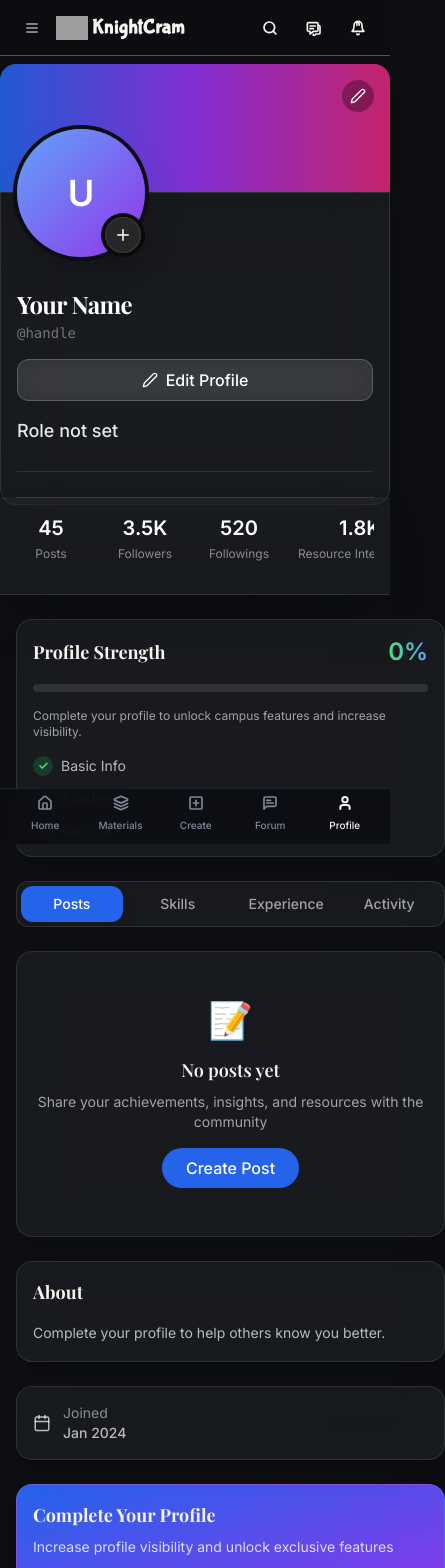
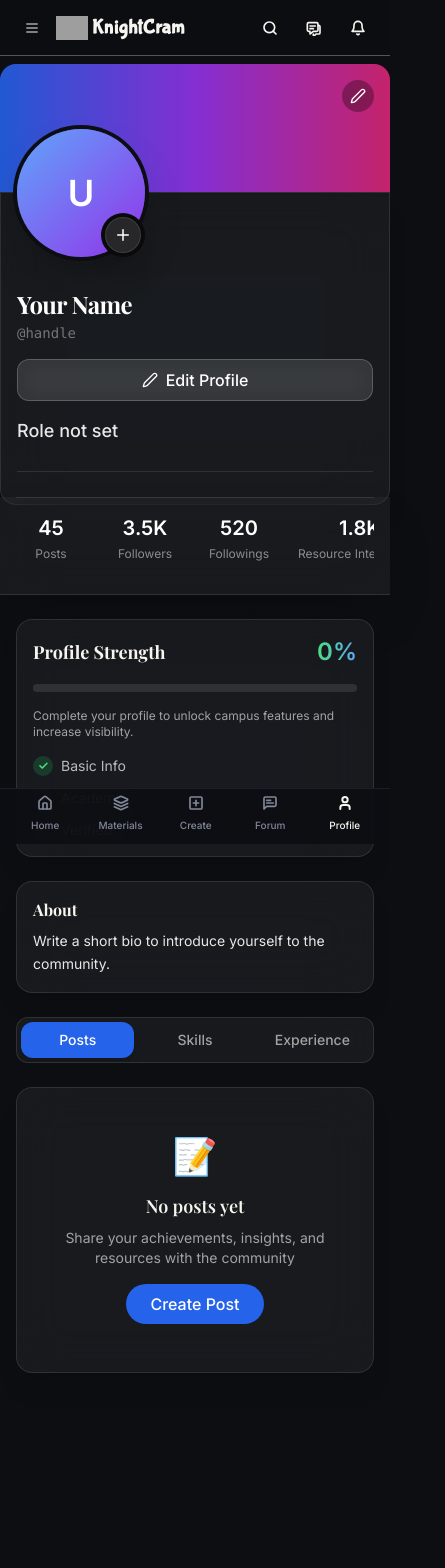
Before and after one commit to yuvraj-hash/KnightCram, a React (Vite) app: page /profile/view in a window 390 px wide. Shown: the top 1568 px of the page, 445 px wide, since content can reach past the window. After the commit the page ends 1533 px from the top, so only its background shows below. Built offline with nearby package versions, Linux system fonts and the light colour scheme; grey boxes are pictures that could not be loaded; the HTML template or start-up script is replaced by a standard one.

Commit message:
Update Profile View: Improve mobile layout, refine tabs, update icons, and polish About section placement

```diff
--- a/src/components/navigation/TopNav.tsx
+++ b/src/components/navigation/TopNav.tsx
@@ -1,5 +1,5 @@
 import { useState } from "react";
-import { Search, Briefcase, PlusSquare, Menu, X } from "lucide-react";
+import { Search, Briefcase, PlusSquare, Menu, X, Bell } from "lucide-react";
 import { Button } from "@/components/ui/button";
 import { Input } from "@/components/ui/input";
 
@@ -134,25 +134,7 @@ const TopNav = ({ isMenuOpen, onMenuOpenChange }: TopNavProps) => {
                     className="hover:bg-primary/10 rounded-full transition-all duration-200 focus:outline-none focus:ring-2 focus:ring-primary focus:ring-offset-2 focus:ring-offset-background"
                     aria-label="Notifications"
                 >
-                    <svg
-                        xmlns="http://www.w3.org/2000/svg"
-                        width="32"
-                        height="32"
-                        viewBox="0 0 24 24"
-                        fill="none"
-                        stroke="currentColor"
-                        strokeWidth="2.5"
-                        strokeLinecap="round"
-                        strokeLinejoin="round"
-                        className="w-8 h-8 text-foreground"
-                    >
-                        {/* Bell Body */}
-                        <path d="M6 8a6 6 0 0 1 12 0c0 7 3 9 3 9H3s3-2 3-9" />
-                        {/* Clapper */}
-                        <path d="M10.3 21a1.94 1.94 0 0 0 3.4 0" />
-                        {/* Top Handle */}
-                        <path d="M10.3 8V5a1.7 1.7 0 0 1 3.4 0v3" />
-                    </svg>
+                    <Bell className="w-8 h-8 text-foreground" strokeWidth={2.5} />
                 </Button>
             </div>
         </nav>
--- a/src/pages/ProfileView.tsx
+++ b/src/pages/ProfileView.tsx
@@ -1,11 +1,11 @@
 import { useEffect, useState } from "react";
 import { getProfile, saveProfile } from "@/lib/profileService";
-import { MessageCircle, UserPlus, Share2, MoreHorizontal, MapPin, Link as LinkIcon, Calendar } from "lucide-react";
+import { MessageCircle, UserPlus, Share2, MoreHorizontal, MapPin, Link as LinkIcon, Calendar, Building2, Plus, Edit2, ArrowRight } from "lucide-react";
 import ProfileHeader from "@/components/profile/ProfileHeader";
 
 const ProfileView = () => {
   const [profile, setProfile] = useState<any>(null);
-  const [activeTab, setActiveTab] = useState<"posts" | "skills" | "experience" | "activity">("posts");
+  const [activeTab, setActiveTab] = useState<"posts" | "skills" | "experience">("posts");
 
   useEffect(() => {
     (async () => {
@@ -110,9 +110,23 @@ const ProfileView = () => {
               </div>
             </div>
 
+            {/* About Section - Moved to Main Column */}
+            <div className="bg-white/5 backdrop-blur-xl rounded-2xl border border-white/10 p-4 md:p-6 shadow-xl">
+              <div className="flex items-center justify-between mb-2">
+                <h3 className="font-bold text-base md:text-lg">About</h3>
+                {/* Placeholder Edit Icon for future use */}
+                {/* <button className="p-1 hover:bg-white/10 rounded-full text-white/50 hover:text-white transition"><Edit2 size={16} /></button> */}
+              </div>
+              <p className="text-sm text-white/90 leading-relaxed whitespace-pre-wrap">
+                {profile.bio || (profile.college
+                  ? `${profile.college} student passionate about learning and growth.`
+                  : "Write a short bio to introduce yourself to the community.")}
+              </p>
+            </div>
+
             {/* Tabs Navigation */}
-            <div className="flex gap-1 bg-white/5 backdrop-blur-xl rounded-xl border border-white/10 p-1 overflow-x-auto md:overflow-visible scrollbar-hide">
-              {(["posts", "skills", "experience", "activity"] as const).map((tab) => (
+            <div className="flex gap-1 bg-white/5 backdrop-blur-xl rounded-xl border border-white/10 p-1 overflow-x-auto md:overflow-visible scrollbar-hide mt-6">
+              {(["posts", "skills", "experience"] as const).map((tab) => (
                 <button
                   key={tab}
                   onClick={() => setActiveTab(tab)}
@@ -142,70 +156,68 @@ const ProfileView = () => {
 
             {activeTab === "skills" && (
               <div className="bg-white/5 backdrop-blur-xl rounded-2xl border border-white/10 p-4 md:p-6 shadow-xl">
-                <h3 className="font-bold text-lg mb-4">Skills & Endorsements</h3>
-                <div className="grid grid-cols-1 sm:grid-cols-2 gap-3">
-                  {["Problem Solving", "Leadership", "Communication", "Analytics"].map((skill) => (
-                    <div key={skill} className="bg-white/5 border border-white/10 rounded-lg p-3 hover:bg-white/10 transition cursor-pointer flex justify-between items-center sm:block">
-                      <div className="font-medium text-sm">{skill}</div>
-                      <div className="text-xs text-white/50 sm:mt-1">8 endorsements</div>
+                <div className="flex items-center justify-between mb-4">
+                  <h3 className="font-bold text-lg">Skills</h3>
+                  <div className="flex gap-2">
+                    <button className="px-3 py-1 rounded-full text-sm font-medium border border-white/20 hover:bg-white/10 transition">Demonstrate skills</button>
+                    <button className="p-1 hover:bg-white/10 rounded-full transition"><Plus size={20} /></button>
+                    <button className="p-1 hover:bg-white/10 rounded-full transition"><Edit2 size={18} /></button>
+                  </div>
+                </div>
+                <div className="space-y-1">
+                  {["Problem Solving", "Leadership", "Communication", "Analytics"].map((skill, i) => (
+                    <div key={skill} className={`py-3 ${i !== 3 ? 'border-b border-white/10' : ''}`}>
+                      <div className="font-bold text-base">{skill}</div>
+                      <div className="text-sm text-white/60 mt-1">2 endorsements</div>
                     </div>
                   ))}
                 </div>
+                <button className="w-full py-3 mt-2 text-center text-white/60 font-medium hover:text-white transition flex items-center justify-center gap-1 border-t border-white/10">
+                  Show all 15 skills <ArrowRight size={16} />
+                </button>
               </div>
             )}
 
             {activeTab === "experience" && (
-              <div className="bg-white/5 backdrop-blur-xl rounded-2xl border border-white/10 p-4 md:p-6 shadow-xl text-center">
-                <div className="py-8 md:py-12">
-                  <div className="text-4xl mb-4">💼</div>
-                  <h3 className="text-lg font-semibold mb-2">No experience added yet</h3>
-                  <p className="text-white/60 text-sm">Add your work experience and achievements</p>
+              <div className="bg-white/5 backdrop-blur-xl rounded-2xl border border-white/10 p-4 md:p-6 shadow-xl text-left">
+                <div className="flex items-center justify-between mb-4">
+                  <h3 className="font-bold text-lg">Experience</h3>
+                  <div className="flex gap-2">
+                    <button className="p-1 hover:bg-white/10 rounded-full transition"><Plus size={20} /></button>
+                    <button className="p-1 hover:bg-white/10 rounded-full transition"><Edit2 size={18} /></button>
+                  </div>
                 </div>
-              </div>
-            )}
 
-            {activeTab === "activity" && (
-              <div className="bg-white/5 backdrop-blur-xl rounded-2xl border border-white/10 p-4 md:p-6 shadow-xl">
-                <h3 className="font-bold text-lg mb-4">Recent Activity</h3>
-                <div className="space-y-4">
-                  <div className="flex gap-3 pb-4 border-b border-white/10">
-                    <div className="w-10 h-10 rounded-full bg-blue-500/20 flex items-center justify-center text-blue-400">📌</div>
+                {profile.company || profile.businessName ? (
+                  <div className="flex gap-4">
+                    <div className="w-12 h-12 rounded-lg bg-white/10 flex items-center justify-center text-xl shrink-0">
+                      <Building2 size={24} className="text-white/70" />
+                    </div>
                     <div>
-                      <p className="text-sm font-medium">Updated profile</p>
-                      <p className="text-xs text-white/50 mt-1">2 days ago</p>
+                      <h4 className="font-bold text-base">{profile.designation || "Owner/Founder"}</h4>
+                      <p className="text-sm text-white">{profile.company || profile.businessName}</p>
+                      <p className="text-xs text-white/50 mt-1">{profile.industry || "Business"} · Full-time</p>
+                      <p className="text-xs text-white/50">Jan 2023 - Present · 1 yr 2 mos</p>
+                      <p className="text-xs text-white/50">Bangalore, Karnataka, India</p>
+                      {profile.businessDescription && <p className="text-sm text-white/80 mt-3 leading-relaxed">{profile.businessDescription}</p>}
                     </div>
                   </div>
-                  <div className="flex gap-3 pb-4 border-b border-white/10">
-                    <div className="w-10 h-10 rounded-full bg-green-500/20 flex items-center justify-center text-green-400">✓</div>
-                    <div>
-                      <p className="text-sm font-medium">Verified profile</p>
-                      <p className="text-xs text-white/50 mt-1">1 week ago</p>
+                ) : (
+                  <div className="text-center py-8">
+                    <div className="bg-white/5 w-16 h-16 rounded-full flex items-center justify-center mx-auto mb-4">
+                      <Building2 size={32} className="text-white/30" />
                     </div>
+                    <h3 className="text-lg font-semibold mb-2">No experience added yet</h3>
+                    <p className="text-white/60 text-sm mb-4">Add your work experience to build your credibility</p>
+                    <button className="text-blue-400 font-medium hover:underline">Add experience</button>
                   </div>
-                  <div className="flex gap-3">
-                    <div className="w-10 h-10 rounded-full bg-purple-500/20 flex items-center justify-center text-purple-400">🎓</div>
-                    <div>
-                      <p className="text-sm font-medium">Joined KnightCram</p>
-                      <p className="text-xs text-white/50 mt-1">2 weeks ago</p>
-                    </div>
-                  </div>
-                </div>
+                )}
               </div>
             )}
           </div>
 
           {/* Right Sidebar */}
-          <div className="space-y-6">
-            {/* About Card */}
-            <div className="bg-white/5 backdrop-blur-xl rounded-2xl border border-white/10 p-4 md:p-6 shadow-xl">
-              <h3 className="font-bold text-lg mb-4">About</h3>
-              <p className="text-sm text-white/70 leading-relaxed">
-                {profile.college
-                  ? `${profile.college} student passionate about learning and growth.`
-                  : "Complete your profile to help others know you better."}
-              </p>
-            </div>
-
+          <div className="space-y-6 hidden md:block">
             {/* Joined Date Card */}
             <div className="bg-white/5 backdrop-blur-xl rounded-2xl border border-white/10 p-4 md:p-6 shadow-xl">
               <div className="flex items-center gap-3 text-white/70">
```
